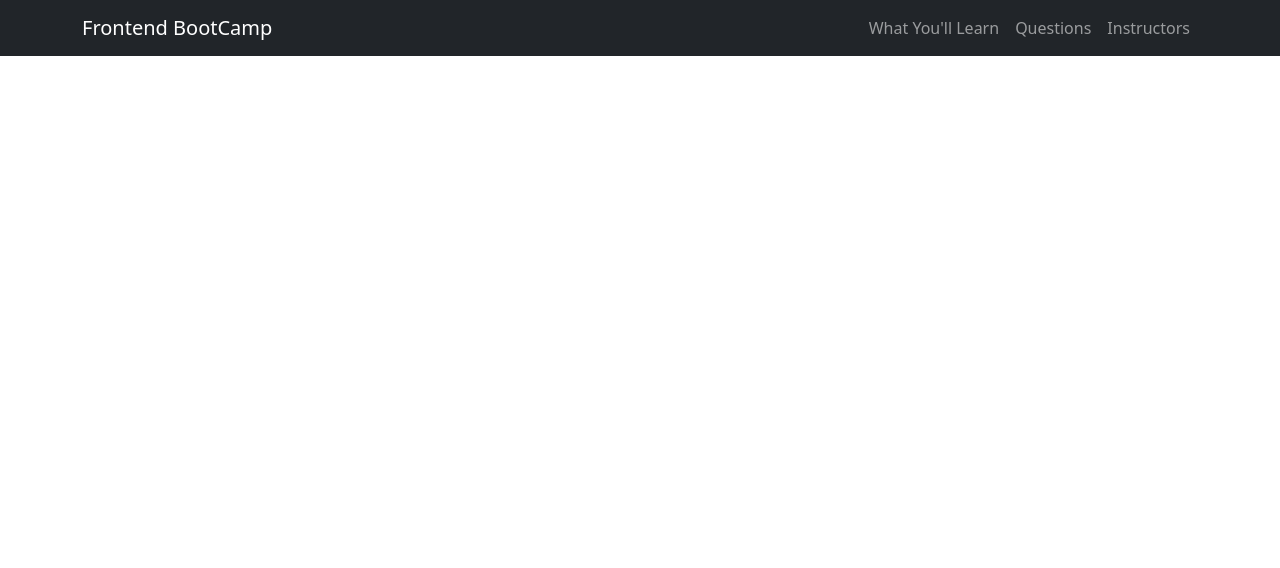
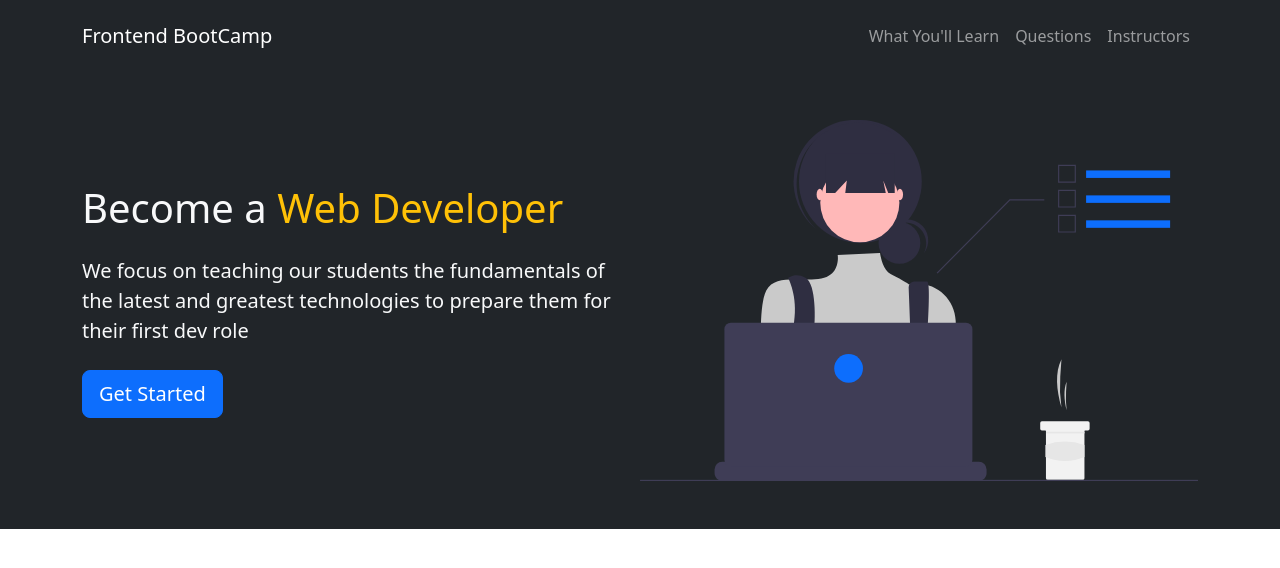
Before and after one commit to SHATHISH-07/react-bootstrap, a React (Create React App) app: page / in a window 1280 px wide. Shown: the top 568 px of the page. Built offline with nearby package versions, Linux system fonts and the light colour scheme.

Commit message:
Added showCase to the page

```diff
--- a/src/App.js
+++ b/src/App.js
@@ -2,11 +2,13 @@ import "./App.css";
 import "bootstrap/dist/css/bootstrap.min.css";
 import "bootstrap/dist/js/bootstrap.min.js";
 import NavBar from "./Components/NavBar.js";
+import ShowCase from "./Components/ShowCase.js";
 
 function App() {
   return (
     <>
       <NavBar />
+      <ShowCase />
     </>
   );
 }
--- a/src/Components/NavBar.js
+++ b/src/Components/NavBar.js
@@ -2,7 +2,7 @@ import React from "react";
 
 const NavBar = () => {
   return (
-    <nav className="navbar navbar-expand-lg bg-dark navbar-dark">
+    <nav className="navbar navbar-expand-lg bg-dark navbar-dark py-3">
       <div className="container">
         <a href="#" className="navbar-brand">
           Frontend BootCamp
--- /dev/null
+++ b/src/Components/ShowCase.js
@@ -0,0 +1,33 @@
+import React from "react";
+import ShowcaseImg from "../img/showcase.svg";
+
+const ShowCase = () => {
+  return (
+    <>
+      <section className="bg-dark text-light p-5 text-center text-sm-start">
+        <div className="container">
+          <div className="d-sm-flex align-items-center justify-content-between">
+            <div>
+              <h1>
+                Become a <span className="text-warning">Web Developer</span>
+              </h1>
+              <p className="lead my-4">
+                We focus on teaching our students the fundamentals of the latest
+                and greatest technologies to prepare them for their first dev
+                role
+              </p>
+              <button className="btn btn-primary btn-lg">Get Started</button>
+            </div>
+            <img
+              className="img-fluid w-50 d-none d-sm-block "
+              src={ShowcaseImg}
+              alt=""
+            />
+          </div>
+        </div>
+      </section>
+    </>
+  );
+};
+
+export default ShowCase;
```
